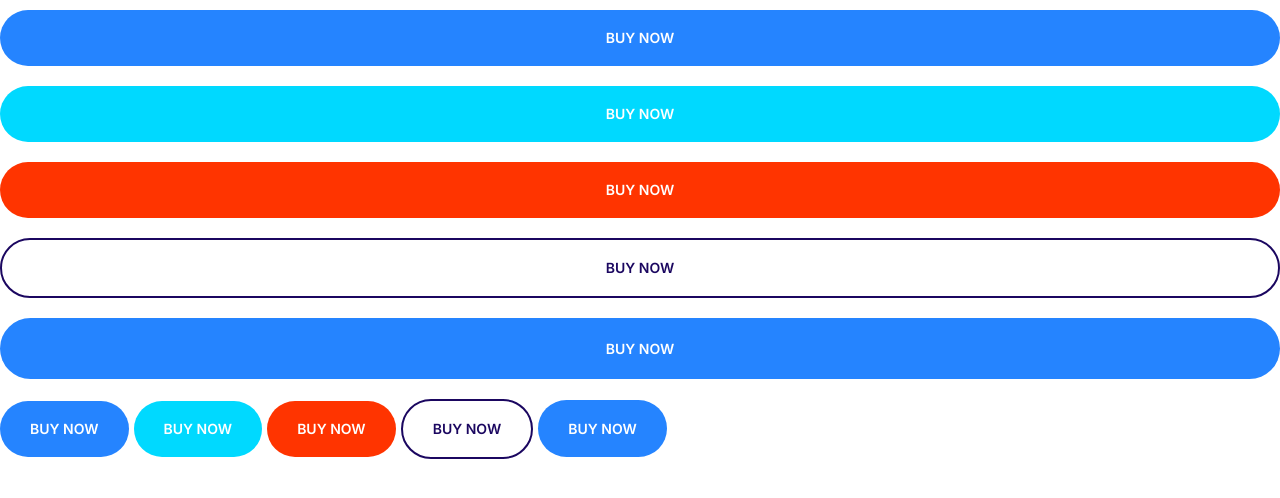
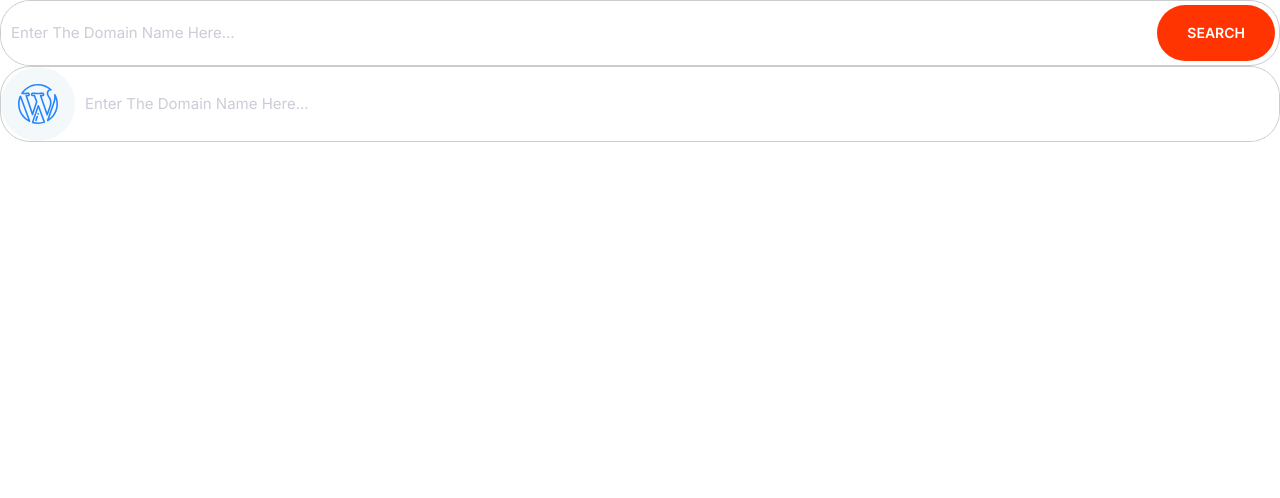
Before and after one commit to usama631/Moshify, a plain HTML site: page index.html in a window 1280 px wide. Drawn offline with Linux system fonts and the light colour scheme.

Commit message:
Creating Input Field With Button Or Icon.

```diff
--- a/css/style.css
+++ b/css/style.css
@@ -5,6 +5,8 @@
   --color-heading: #1b0760;
   --color-body: #918ca4;
   --color-icon-back: #f3f9fa;
+  --color-border: #ccc;
+  --border-radius: 30px;
 }
 
 *,
@@ -153,6 +155,9 @@ a {
 }
 
 /* Icons */
+/*Here Single Hyphen(-) .icon--primary(represents skin) &
+Double Hyphen(--) .icon-container(represents structure)
+for coding practice.*/
 .icon {
   height: 40px;
   width: 40px;
@@ -229,3 +234,37 @@ a {
     font-size: 1.4rem;
   }
 }
+
+/* Inputs */
+
+.input {
+  border-radius: var(--border-radius);
+  border: 1px solid var(--color-border);
+  color: var(--color-heading);
+  font-size: 2rem;
+  outline: 0;
+  padding: 1.5rem 4rem;
+}
+::placeholder {
+  color: #cdcbd7;
+}
+
+.input-group {
+  border: 1px solid var(--color-border);
+  border-radius: var(--border-radius);
+  display: flex;
+}
+.input-group .input {
+  border: 0;
+  flex-grow: 1;
+  padding: 1.5rem 1rem;
+}
+.input-group .btn {
+  margin: 4px;
+}
+
+@media screen and (min-width: 1080px) {
+  .input {
+    font-size: 1.5rem;
+  }
+}
--- a/index.html
+++ b/index.html
@@ -18,18 +18,25 @@
     <!--Trick : h${heading  $}*3  Result: Create 3 heading with 3 sizes(h1,h2,h3)-->
     <!--Trick: ul.list>li{item $}*3 Result: Result: Create 3 unordered list-->
     <!-- 'CTRL+ALT+UP' / 'CTRL+ALT+DOWN' to select multiple cursors -->
-    <button class="btn btn--primary btn--block">Buy Now</button>
-    <button class="btn btn--secondary btn--block">Buy Now</button>
-    <button class="btn btn--accent btn--block">Buy Now</button>
-    <button class="btn btn--outline btn--block">Buy Now</button>
-
-    <a href="#" class="btn btn--primary btn--block">buy now</a>
-
-    <button class="btn btn--primary">Buy Now</button>
-    <button class="btn btn--secondary">Buy Now</button>
-    <button class="btn btn--accent">Buy Now</button>
-    <button class="btn btn--outline">Buy Now</button>
-
-    <a href="#" class="btn btn--primary">buy now</a>
+    <div class="input-group">
+      <input
+        type="text"
+        class="input"
+        placeholder="Enter The Domain Name Here..."
+      />
+      <button class="btn btn--accent">Search</button>
+    </div>
+    <div class="input-group">
+      <span class="icon-container">
+        <svg class="icon icon--primary">
+          <use xlink:href="images/sprite.svg#wordpress"></use>
+        </svg>
+      </span>
+      <input
+        type="text"
+        class="input"
+        placeholder="Enter The Domain Name Here..."
+      />
+    </div>
   </body>
 </html>
```
Also changed, not shown: components/inputs.html (added, +22 -0 lines).
